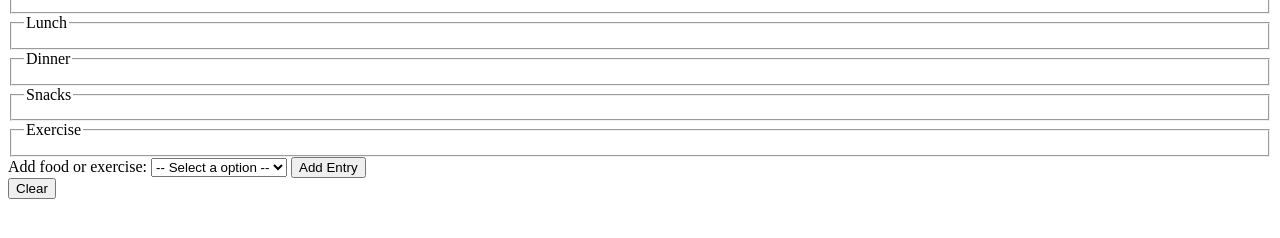
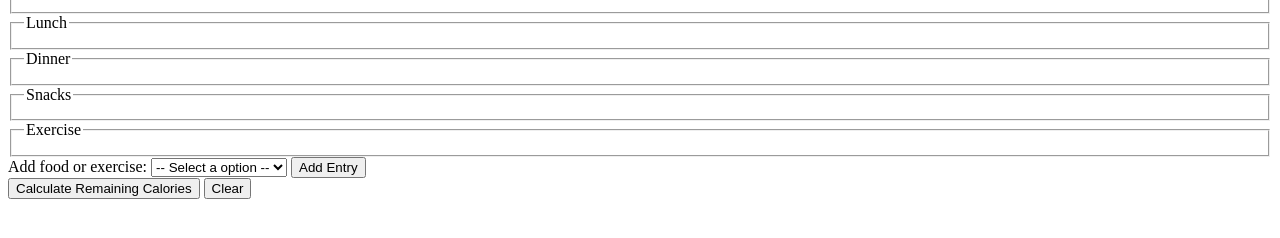
Before and after one commit to Andryel-AGP/Calorie-Counter, a plain HTML site: page index.html in a window 1280 px wide. Shown: the part 122-360 px from the top of the page. Drawn offline with Linux system fonts and the light colour scheme.

Commit message:
Update index.html
Fix the submit button

```diff
--- a/index.html
+++ b/index.html
@@ -54,6 +54,7 @@
                         </span>
                     </div>
                     <div>
+                        <button type="submit">Calculate Remaining Calories</button>
                         <button type="button" id="clear">Clear</button>
                     </div>
                 </form>
```
